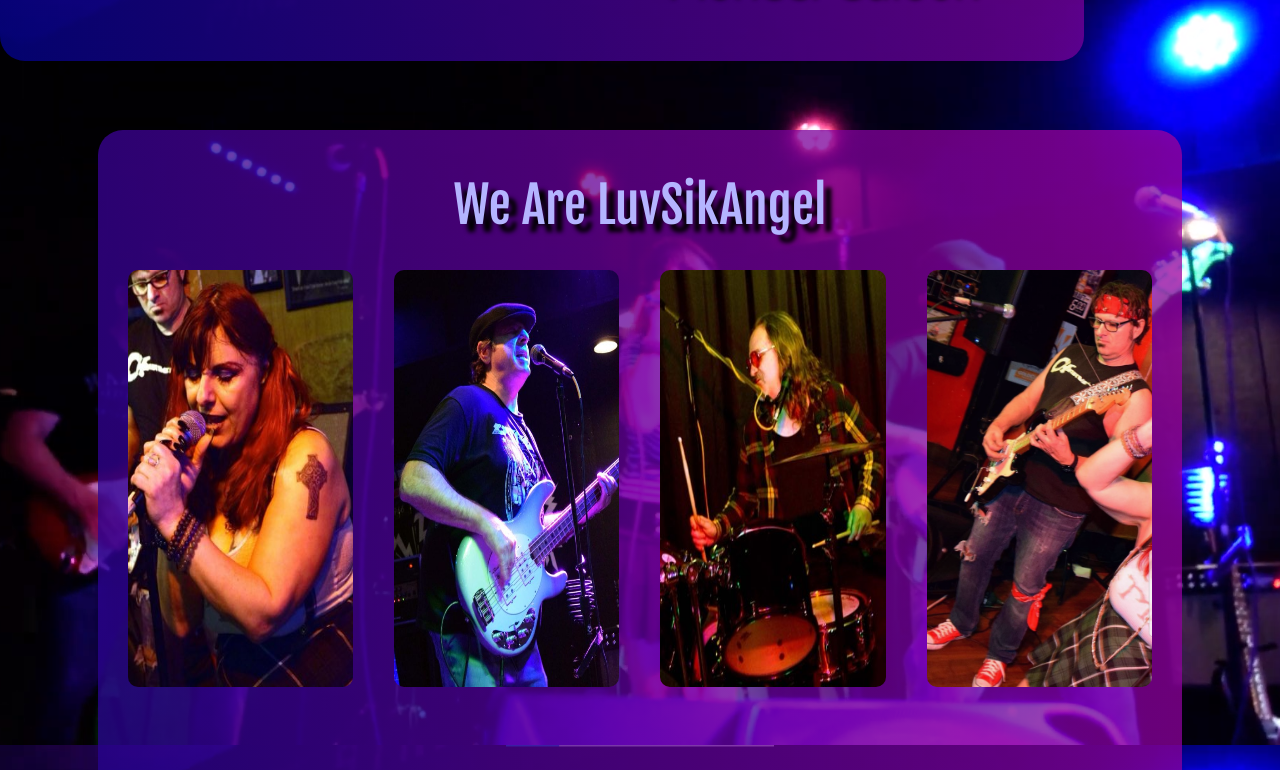
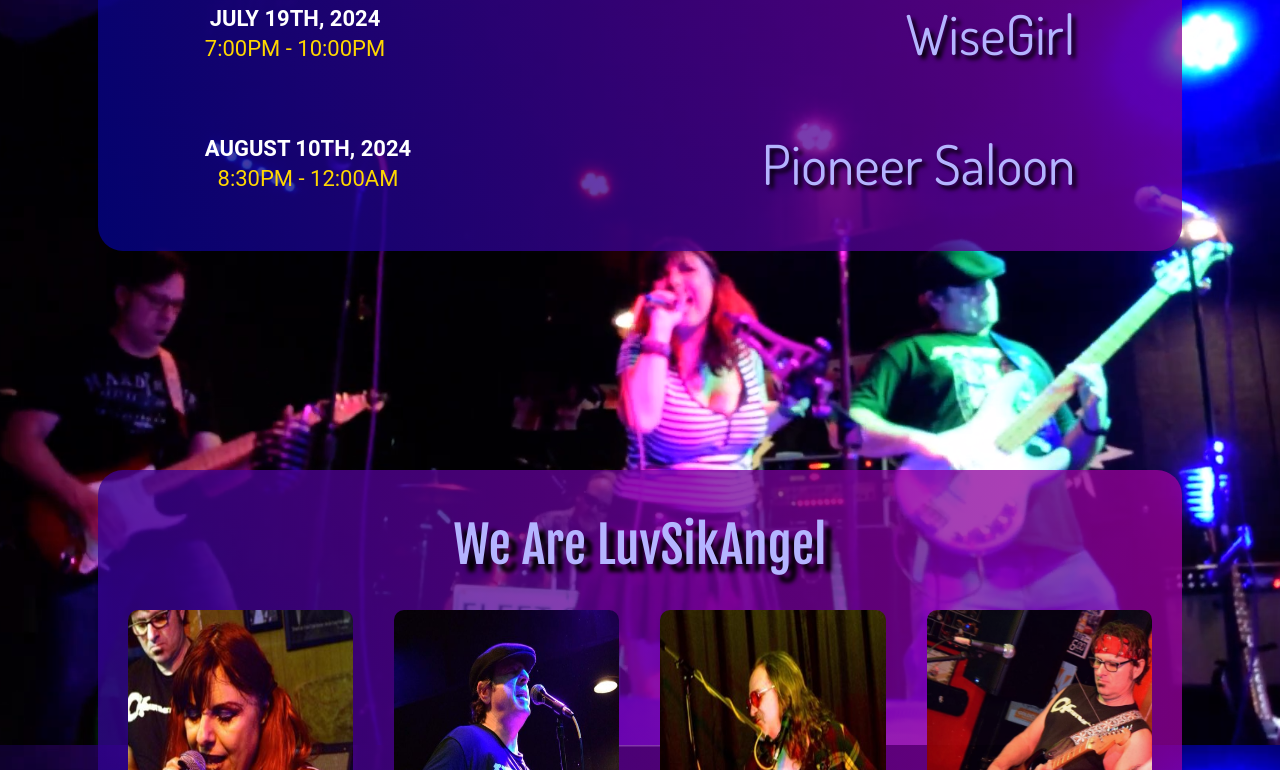
Before and after one commit to NickGentryBJJ/LuvSikReact, a React (Create React App) app: page / in a window 1280 px wide. Shown: the part 1655-2425 px from the top of the page. Built offline with nearby package versions, Linux system fonts and the light colour scheme.

Commit message:
adjusted navbar,

```diff
--- a/src/Components/NavBar/NavBar.jsx
+++ b/src/Components/NavBar/NavBar.jsx
@@ -4,7 +4,8 @@
 function NavBar() {
     function scrollToShows() {
         var aboutSection = document.getElementById('show-section');
-        aboutSection.scrollIntoView({ behavior: 'smooth', block: 'start' });
+        var sectionTop = aboutSection.getBoundingClientRect().top + window.scrollY;
+        window.scrollTo({ top: sectionTop - 70, behavior: 'smooth' });
     }
     function scrollToMedia() {
         var mediaSection = document.getElementById('media-section');
--- a/src/Components/Shows/ShowIndex/ShowIndex.css
+++ b/src/Components/Shows/ShowIndex/ShowIndex.css
@@ -1,6 +1,6 @@
 #show-section {
+    padding: 30px;
     padding-top: 70px;
-    padding: 30px;
     display: flex;
     flex-direction: column;
     align-items: center;
@@ -9,6 +9,7 @@
     border-radius: 25px;
     width: 80%;
     gap: 45px;
+    align-self: center;
 }
 .show-title {
     margin-top: 20px;
--- a/src/index.css
+++ b/src/index.css
@@ -53,6 +53,11 @@
 	background-size: cover;
 	background-attachment: fixed;
 }
+#root{
+	display: flex;
+	flex-direction: column;
+	gap: 150px;
+}
 @media only screen and  (max-width: 768px) {
 	body{
 		background-image: none;
```
